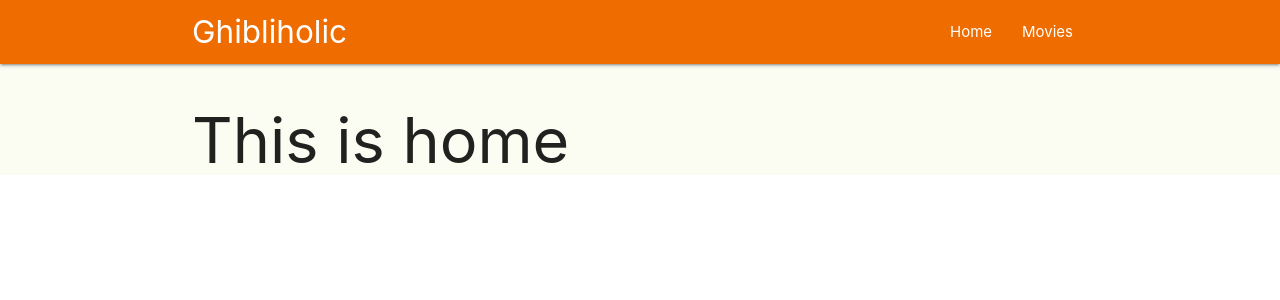
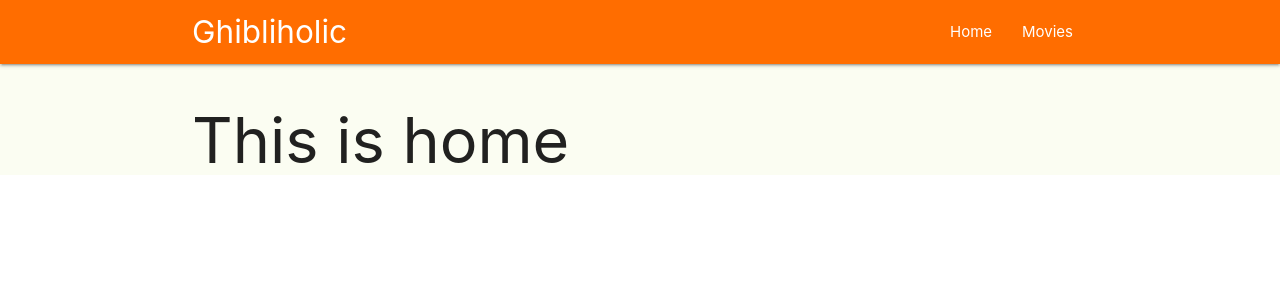
Before and after one commit to Chikin-Sanders/ghibliholic, a React (Create React App) app: page / in a window 1280 px wide. Shown: the top 300 px of the page. Built offline with nearby package versions, Linux system fonts and the light colour scheme.

Commit message:
Navigation in navbar

```diff
--- a/src/components/layouts/Navbar.js
+++ b/src/components/layouts/Navbar.js
@@ -1,14 +1,17 @@
 import React from 'react'
-import { Link } from 'react-router-dom'
+import { NavLink } from 'react-router-dom'
 
 function Navbar() {
+    function refreshPage() {
+        window.location.href='/'
+    }
     return (
-        <nav className="nav-wrapper orange darken-3">
+        <nav className="nav-wrapper orange accent-4">
             <div className="container">
                 <a href="/" className="brand-logo">Ghibliholic</a>
                 <ul className="right">
-                    <li><Link to='/'>Home</Link></li>
-                    <li><Link to='/movies'>Movies</Link></li>
+                    <li><NavLink to='/' onClick={() => {refreshPage()}} >Home</NavLink></li>
+                    <li><NavLink to='/movies'>Movies</NavLink></li>
                 </ul>
             </div>
         </nav>
```
